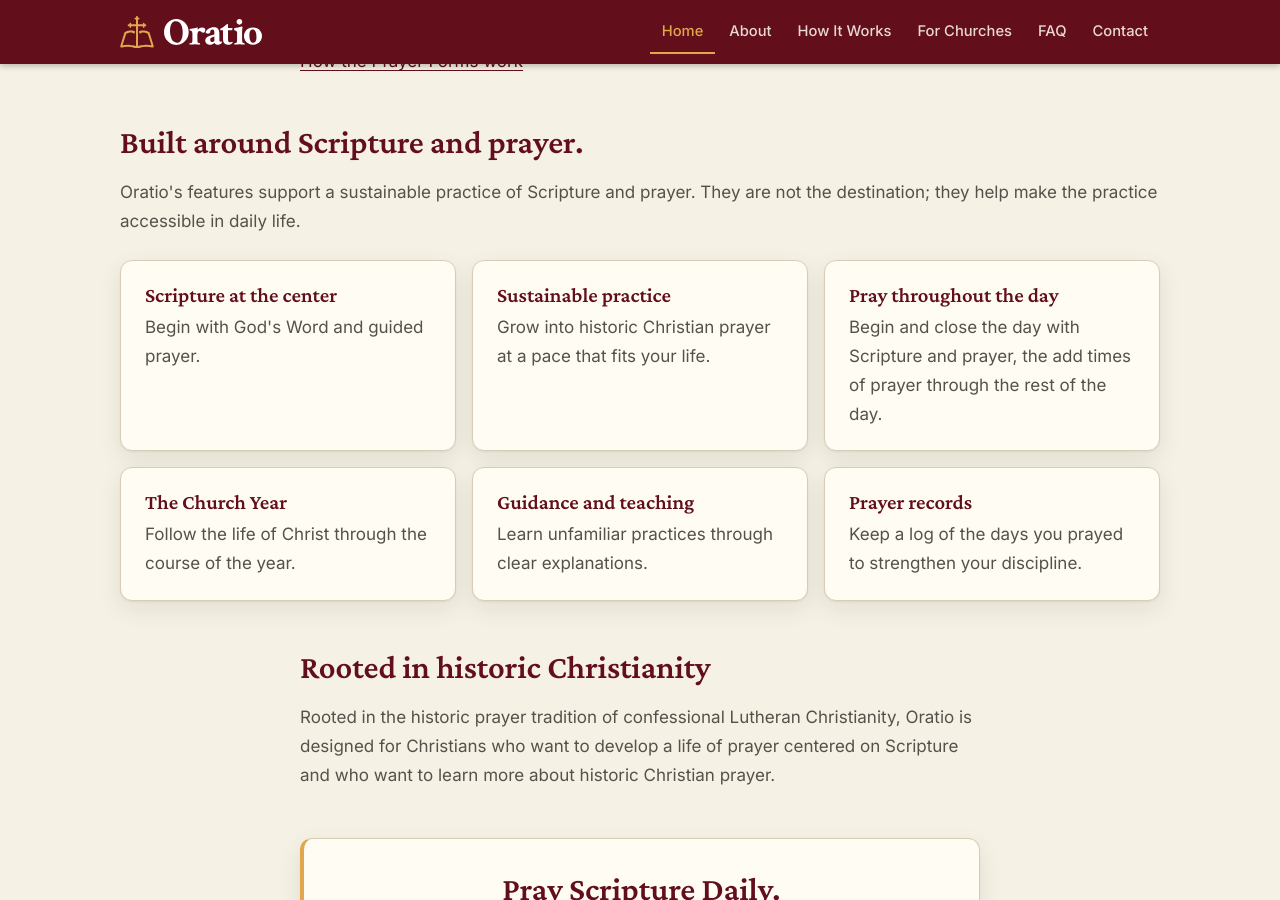
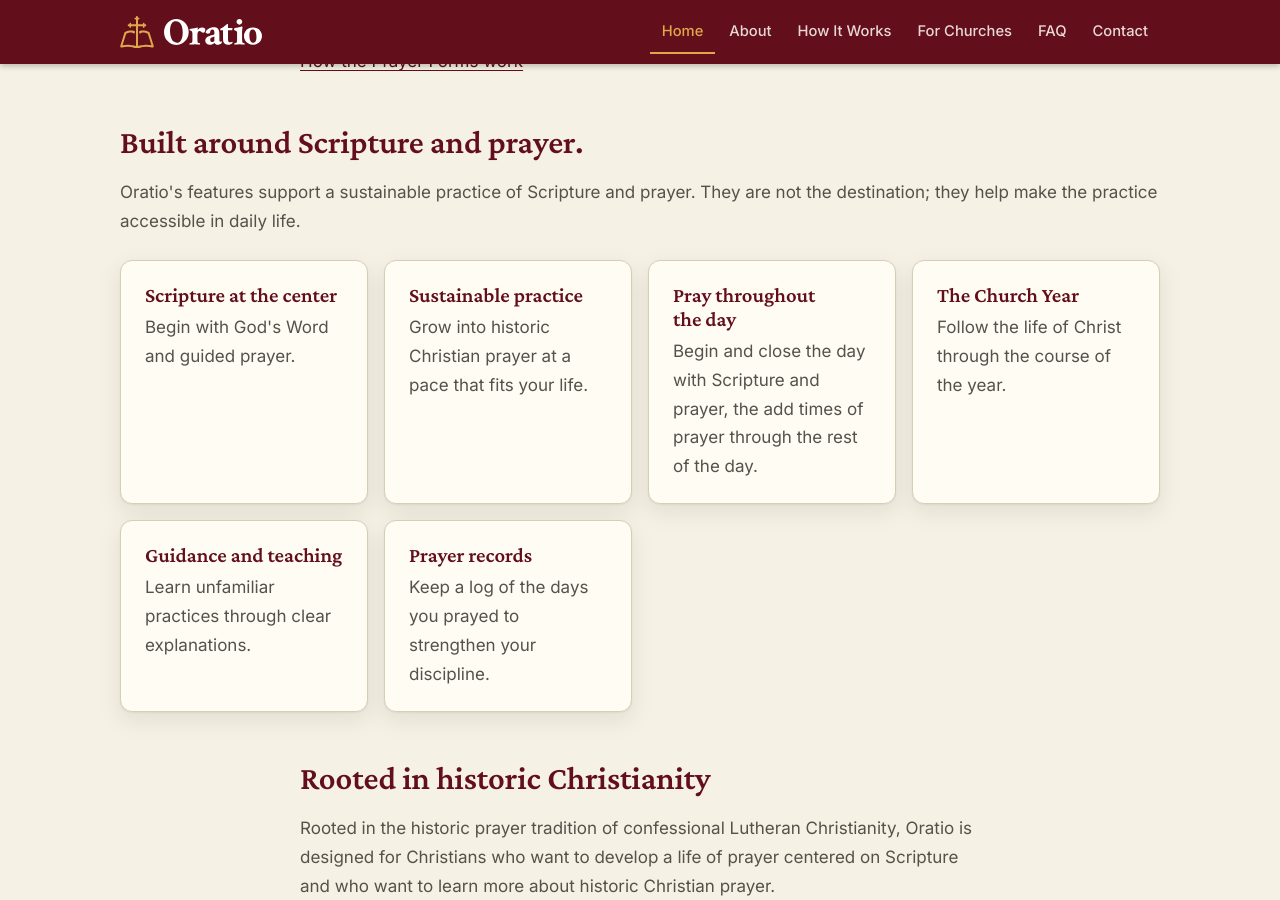
Before and after one commit to Oratio-Press/oratio.github.io, a Jekyll site: the page built from index.html, in a window 1280 px wide and 900 px high, scrolled down 1342 px. Built offline with Jekyll 4.4.1, drawn with Linux system fonts in a browser that asks for light colours.

Commit message:
Update index.html

```diff
--- a/index.html
+++ b/index.html
@@ -33,7 +33,7 @@ hero:
 <section class="section section--wide">
   <h2>Built around Scripture and prayer.</h2>
   <p class="section__intro">Oratio's features support a sustainable practice of Scripture and prayer. They are not the destination; they help make the practice accessible in daily life.</p>
-  <div class="cards cards--three">
+  <div class="cards cards--two">
    <div class="card">
       <h3>Scripture at the center</h3>
       <p>Begin with God's Word and guided prayer.</p>
```
